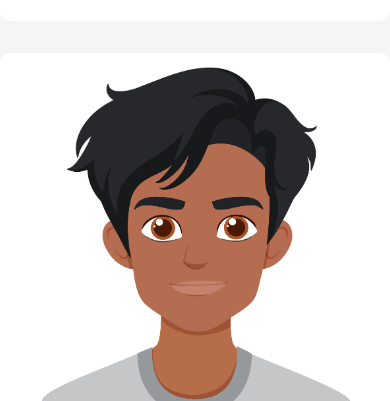
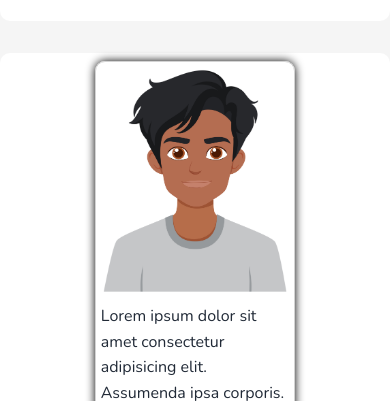
Before and after one commit to Eshemzy/100-STM-05-Blog-Layout, a plain HTML site: page index.html in a window 390 px wide. Shown: the part 3157-3558 px from the top of the page. Drawn offline with nearby package versions, Linux system fonts and the light colour scheme; a web font is replaced by a local one.

Commit message:
Added styling for about author section and adjusted image attributes for better responsiveness

```diff
--- a/css/style.css
+++ b/css/style.css
@@ -246,6 +246,22 @@ input[type="submit"] {
   background-color: #fff;
   border-radius: 10px;
 }
+.main-inner aside .about-author {
+  width: 100%;
+  max-width: 200px;
+  margin-inline: auto;
+  border: 1px solid lightgrey;
+  padding: 0.3rem;
+  display: flex;
+  flex-direction: column;
+  align-items: center;
+  border-radius: 10px;
+  box-shadow: 0 0 10px #000;
+}
+.main-inner aside .about-author .img-cont img {
+  max-width: 100%;
+  height: auto;
+}
 .main-inner aside .category ul {
   display: grid;
   grid-template-columns: repeat(auto-fit, minmax(100px, 1fr));
--- a/index.html
+++ b/index.html
@@ -207,7 +207,7 @@
 
           <div class="about-author">
             <div class="img-cont">
-              <img src="images/author.jpg" alt="avatar image of author" width="100%">
+              <img src="images/author.jpg" alt="avatar image of author">
             </div>
 
             <div class="text">
```
